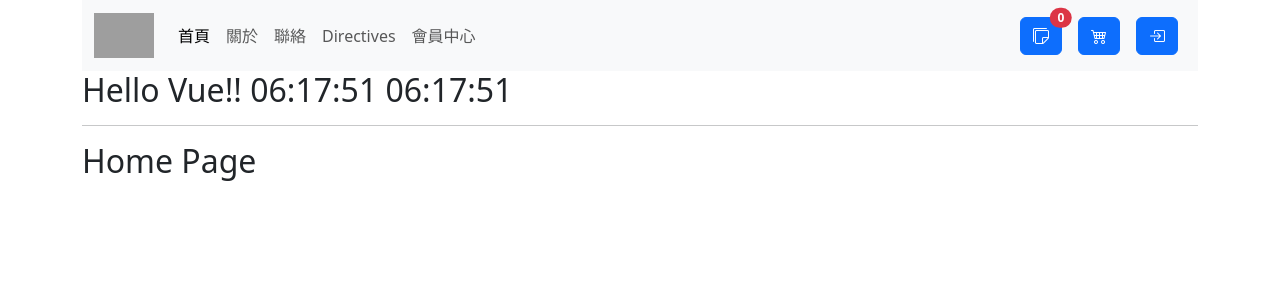
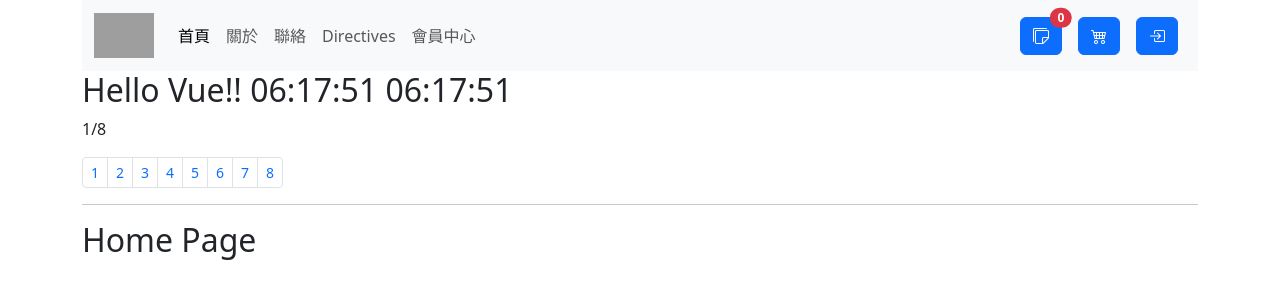
Before and after one commit to HsiaoHungWang/vue-fuen144, a Vue app: page / in a window 1280 px wide. Shown: the top 300 px of the page. Built offline with nearby package versions, Linux system fonts and the light colour scheme; grey boxes are pictures that could not be loaded.

Commit message:
組件間的資料傳遞

```diff
--- a/src/App.vue
+++ b/src/App.vue
@@ -4,6 +4,8 @@ import 'bootstrap/dist/js/bootstrap.js'
 import 'bootstrap-icons/font/bootstrap-icons.css'
 import NavbarComponent from './components/NavbarComponent.vue';
 import ClockComponent from './components/ClockComponent.vue';
+import PagingComponent from './components/PagingComponent.vue';
+import { ref } from 'vue';
 
 // import FirstComponent from '@/components/FirstComponent.vue';
 
@@ -15,6 +17,11 @@ import ClockComponent from './components/ClockComponent.vue';
 // import ContactView from './views/ContactView.vue';
 
 // import duck from './assets/duck.png'
+
+const totalPages = ref(8)
+const pagingHandler = page=>{
+   alert('paging'+page)
+}
 </script>
 
 <template>
@@ -23,7 +30,7 @@ import ClockComponent from './components/ClockComponent.vue';
    <NavbarComponent></NavbarComponent>
 <h2>Hello Vue!! <ClockComponent></ClockComponent></h2>
 <!-- <img :src="duck" alt="duck1" />  -->
-
+<PagingComponent :totalPages="totalPages" thePage="1" @goPaging="pagingHandler" ></PagingComponent>
 <hr />
 
 <RouterView></RouterView>
--- /dev/null
+++ b/src/components/PagingComponent.vue
@@ -0,0 +1,29 @@
+<script setup>
+    const props = defineProps({
+        totalPages: Number,
+        thePage: Number
+    })
+    const emit = defineEmits(['goPaging'])
+
+    const clickHandler = page=>{
+        //alert('click' + page)
+        //觸發父組件的事件，並傳遞資料給它
+        emit('goPaging', page)
+    }
+</script>
+
+<template>
+    <p>{{thePage}}/{{ totalPages }}</p>
+    <div>
+        <nav aria-label="...">
+  <ul class="pagination pagination-sm">
+    <li @click="clickHandler(page)" v-for="(page,idx) in totalPages" class="page-item"><a class="page-link" href="#">{{page}}</a></li>
+
+  </ul>
+</nav>
+    </div>
+</template>
+
+<style lang="css" scoped>
+
+</style>
```
